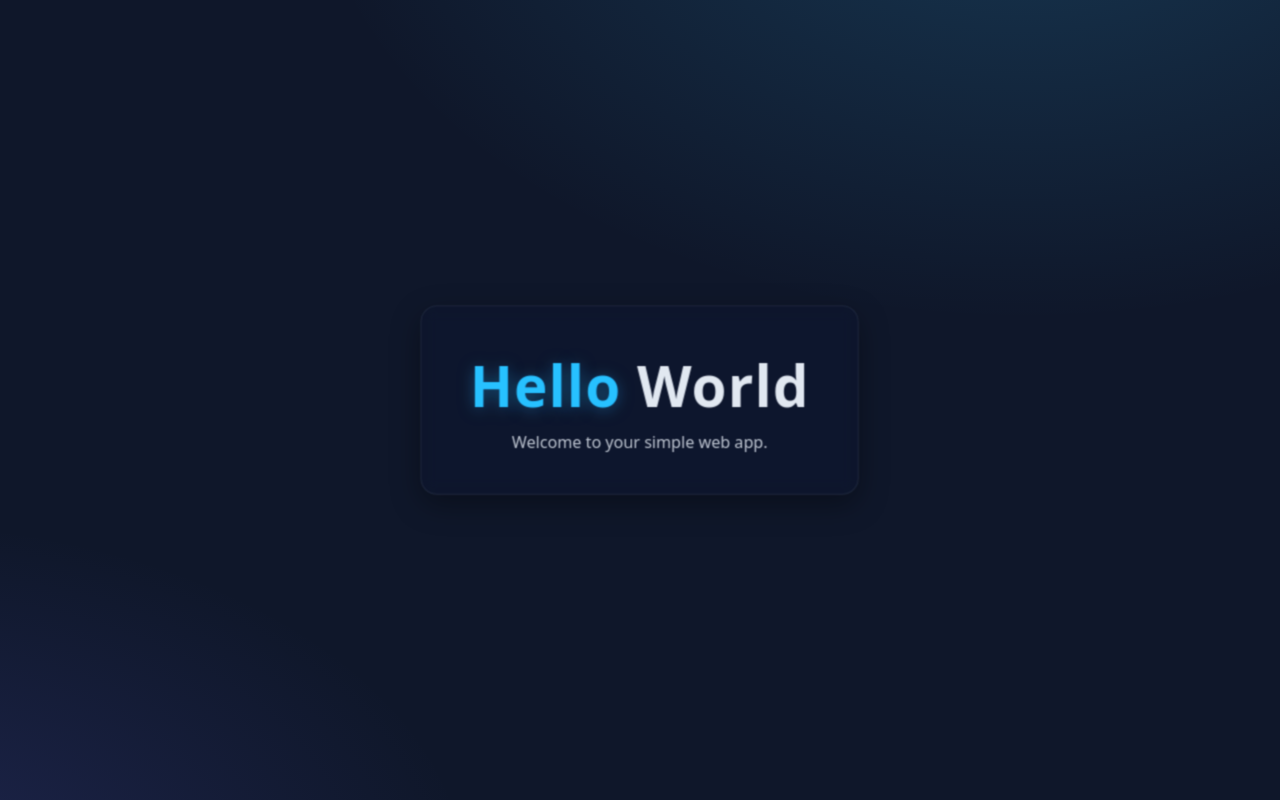
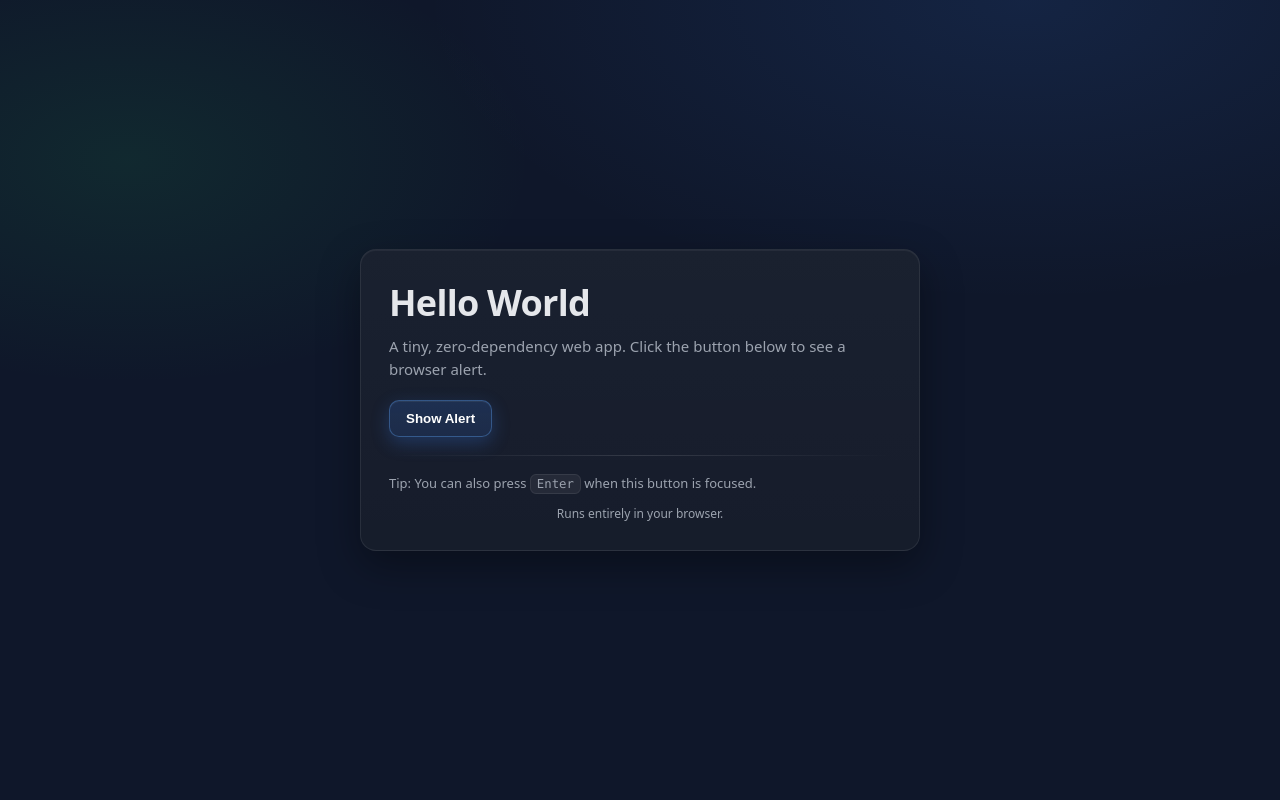
Before and after one commit to ray-sachin/test-app, a plain HTML site: page index.html in a window 1280 px wide. Drawn offline with Linux system fonts and the light colour scheme.

Commit message:
Update index.html for round 2

```diff
--- a/index.html
+++ b/index.html
@@ -1,70 +1,188 @@
 <!DOCTYPE html>
 <html lang="en">
 <head>
-  <meta charset="utf-8" />
-  <meta name="viewport" content="width=device-width,initial-scale=1" />
-  <title>Hello World App</title>
+  <meta charset="UTF-8" />
+  <meta name="viewport" content="width=device-width, initial-scale=1" />
+  <title>Hello World Web App</title>
   <style>
     :root {
       --bg: #0f172a;
-      --fg: #e2e8f0;
-      --accent: #38bdf8;
+      --card: #111827;
+      --text: #e5e7eb;
+      --muted: #9ca3af;
+      --accent: #60a5fa;
+      --accent-strong: #3b82f6;
+      --ring: rgba(96, 165, 250, 0.35);
     }
-    * { box-sizing: border-box; }
+
+    * {
+      box-sizing: border-box;
+    }
+
     html, body {
       height: 100%;
       margin: 0;
-      font-family: ui-sans-serif, system-ui, -apple-system, Segoe UI, Roboto, Arial, "Apple Color Emoji", "Segoe UI Emoji";
-      background: radial-gradient(1200px 800px at 80% -20%, rgba(56,189,248,0.2), transparent 60%),
-                  radial-gradient(1000px 600px at -10% 110%, rgba(99,102,241,0.18), transparent 60%),
+      background: radial-gradient(1200px 600px at 80% 0%, rgba(59,130,246,0.12), transparent 50%),
+                  radial-gradient(900px 500px at 10% 20%, rgba(34,197,94,0.10), transparent 45%),
                   var(--bg);
-      color: var(--fg);
+      color: var(--text);
+      font-family: system-ui, -apple-system, Segoe UI, Roboto, Helvetica, Arial, "Apple Color Emoji", "Segoe UI Emoji", "Segoe UI Symbol", sans-serif;
+      -webkit-font-smoothing: antialiased;
+      -moz-osx-font-smoothing: grayscale;
     }
-    .center {
-      min-height: 100%;
+
+    .wrap {
+      min-height: 100svh;
       display: grid;
       place-items: center;
-      padding: 2rem;
+      padding: 24px;
     }
+
     .card {
+      width: 100%;
+      max-width: 560px;
+      background: linear-gradient(180deg, rgba(255,255,255,0.04), rgba(255,255,255,0.02));
+      background-color: var(--card);
+      border: 1px solid rgba(255,255,255,0.08);
+      border-radius: 16px;
+      box-shadow:
+        0 15px 40px rgba(0,0,0,0.35),
+        inset 0 1px 0 rgba(255,255,255,0.05);
+      padding: 28px;
+      transform: translateZ(0);
+    }
+
+    .title {
+      margin: 0;
+      font-size: clamp(28px, 4vw, 36px);
+      letter-spacing: -0.02em;
+    }
+
+    .subtitle {
+      margin: 8px 0 20px;
+      color: var(--muted);
+      font-size: 15px;
+      line-height: 1.5;
+    }
+
+    .actions {
+      display: flex;
+      gap: 12px;
+      flex-wrap: wrap;
+    }
+
+    .btn {
+      appearance: none;
+      border: 1px solid rgba(96,165,250,0.35);
+      background: linear-gradient(180deg, rgba(59,130,246,0.18), rgba(59,130,246,0.14));
+      color: white;
+      padding: 10px 16px;
+      font-weight: 600;
+      border-radius: 10px;
+      cursor: pointer;
+      transition: transform 120ms ease, box-shadow 120ms ease, background-color 120ms ease, border-color 120ms ease;
+      box-shadow:
+        0 6px 18px rgba(59,130,246,0.25),
+        inset 0 1px 0 rgba(255,255,255,0.06);
+    }
+    .btn:hover {
+      transform: translateY(-1px);
+      box-shadow:
+        0 10px 24px rgba(59,130,246,0.32),
+        inset 0 1px 0 rgba(255,255,255,0.08);
+      border-color: rgba(96,165,250,0.55);
+    }
+    .btn:active {
+      transform: translateY(0);
+      box-shadow:
+        0 6px 18px rgba(59,130,246,0.25),
+        inset 0 1px 0 rgba(255,255,255,0.03);
+    }
+    .btn:focus-visible {
+      outline: none;
+      box-shadow:
+        0 0 0 4px var(--ring),
+        0 10px 24px rgba(59,130,246,0.32),
+        inset 0 1px 0 rgba(255,255,255,0.08);
+    }
+
+    .note {
+      margin-top: 16px;
+      font-size: 13px;
+      color: var(--muted);
+    }
+
+    .divider {
+      height: 1px;
+      background: linear-gradient(90deg, transparent, rgba(255,255,255,0.12), transparent);
+      margin: 18px 0;
+      border-radius: 999px;
+    }
+
+    .monospace {
+      font-family: ui-monospace, SFMono-Regular, Menlo, Monaco, Consolas, "Liberation Mono", "Courier New", monospace;
+      font-size: 0.95em;
+      background: rgba(255,255,255,0.06);
+      border: 1px solid rgba(255,255,255,0.08);
+      padding: 2px 6px;
+      border-radius: 6px;
+    }
+
+    footer {
+      margin-top: 10px;
+      font-size: 12px;
+      color: var(--muted);
       text-align: center;
-      padding: 2.5rem 3rem;
-      border-radius: 16px;
-      background: rgba(15, 23, 42, 0.6);
-      backdrop-filter: blur(8px);
-      border: 1px solid rgba(226,232,240,0.08);
-      box-shadow: 0 10px 30px rgba(0,0,0,0.35), inset 0 0 0 1px rgba(255,255,255,0.02);
-    }
-    h1 {
-      margin: 0 0 0.5rem;
-      font-size: clamp(2rem, 6vw, 3.5rem);
-      letter-spacing: 0.02em;
-    }
-    p {
-      margin: 0;
-      opacity: 0.85;
-    }
-    .accent {
-      color: var(--accent);
-      text-shadow: 0 2px 16px rgba(56,189,248,0.35);
-    }
-    @media (prefers-reduced-motion: no-preference) {
-      .pulse {
-        animation: pulse 3s ease-in-out infinite;
-      }
-      @keyframes pulse {
-        0%, 100% { transform: scale(1); filter: saturate(1); }
-        50% { transform: scale(1.01); filter: saturate(1.2); }
-      }
     }
   </style>
 </head>
 <body>
-  <main class="center">
-    <section class="card pulse" role="region" aria-label="Hello World message">
-      <h1><span class="accent">Hello</span> World</h1>
-      <p>Welcome to your simple web app.</p>
+  <main class="wrap">
+    <section class="card" aria-labelledby="app-title">
+      <h1 id="app-title" class="title">Hello World</h1>
+      <p class="subtitle">
+        A tiny, zero-dependency web app. Click the button below to see a browser alert.
+      </p>
+
+      <div class="actions">
+        <button id="alertButton" class="btn" type="button" aria-label="Show hello alert">
+          Show Alert
+        </button>
+      </div>
+
+      <div class="divider" role="presentation"></div>
+
+      <p class="note">
+        Tip: You can also press <span class="monospace">Enter</span> when this button is focused.
+      </p>
+
+      <footer>
+        Runs entirely in your browser.
+      </footer>
     </section>
   </main>
+
+  <script>
+    (function () {
+      const btn = document.getElementById('alertButton');
+
+      function showAlert() {
+        // Keep the message simple and friendly
+        alert('Hello from your web app!');
+      }
+
+      // Click handler
+      btn.addEventListener('click', showAlert);
+
+      // Keyboard activation support (Enter/Space) is native to <button>,
+      // but we keep a defensive listener for completeness on older/edge cases.
+      btn.addEventListener('keydown', (e) => {
+        if (e.key === 'Enter' || e.key === ' ') {
+          e.preventDefault();
+          showAlert();
+        }
+      });
+    })();
+  </script>
 </body>
 </html>
```
